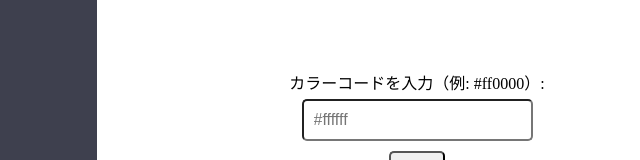
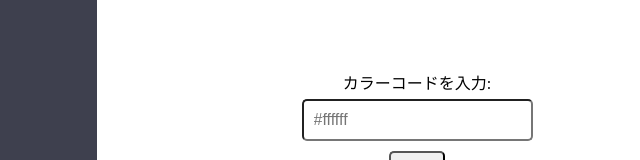
Before and after one commit to Yoyufutsu/ColorCodeGolf, a plain HTML site: page index.html in a window 1280 px wide. Shown: the part 258-418 px from the top of the page, without its empty margins (543-1183 px from the left). Drawn offline with Linux system fonts and the light colour scheme.

Commit message:
Update index.html

```diff
--- a/index.html
+++ b/index.html
@@ -45,7 +45,7 @@
   <div class="container">
     <div class="left" id="leftPane"></div>
     <div class="right" id="rightPane">
-      <label for="colorInput">カラーコードを入力（例: #ff0000）:</label>
+      <label for="colorInput">カラーコードを入力:</label>
       <input type="text" id="colorInput" placeholder="#ffffff">
       <button id="applyBtn">適用</button>
       <div id="diffDisplay"></div>
```
